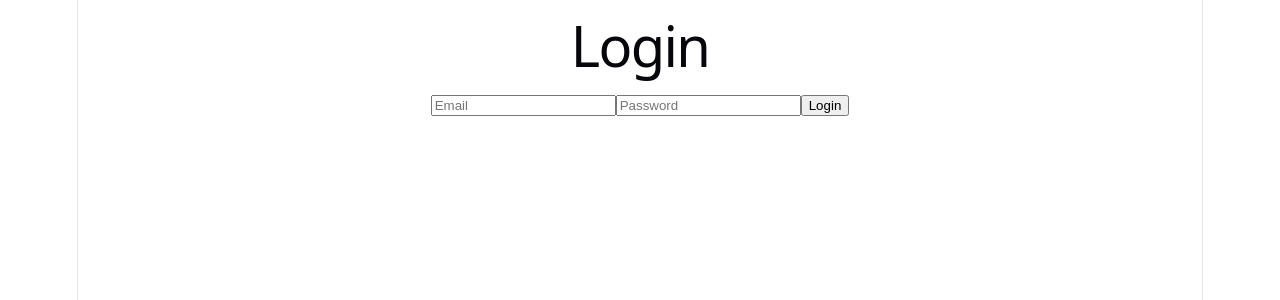
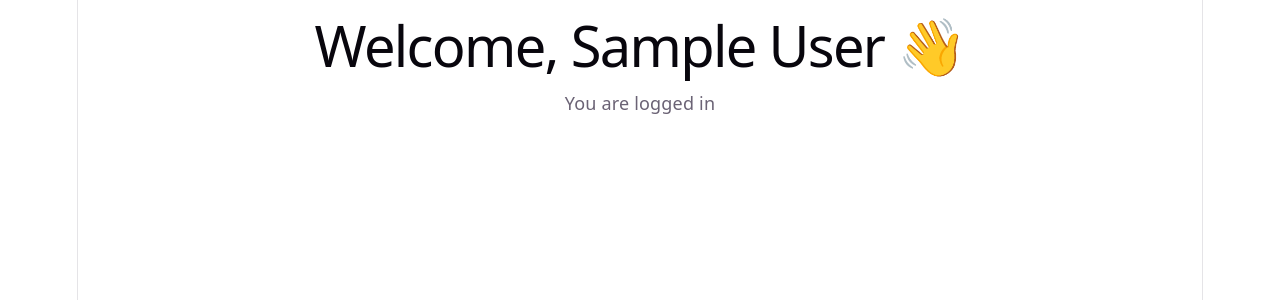
Before and after one commit to devshanuuu/task-tracker, a React app in the folder frontend/: page / in a window 1280 px wide. Shown: the top 300 px of the page. Built offline with nearby package versions, Linux system fonts and the light colour scheme; sample sign-in values are in the browser's storage; the HTML template or start-up script is replaced by a standard one.

Commit message:
Build react login auth flow

```diff
--- a/frontend/package.json
+++ b/frontend/package.json
@@ -12,7 +12,8 @@
   "dependencies": {
     "axios": "^1.20.0",
     "react": "^19.2.8",
-    "react-dom": "^19.2.8"
+    "react-dom": "^19.2.8",
+    "react-router-dom": "^7.18.4"
   },
   "devDependencies": {
     "@eslint/js": "^10.0.1",
--- a/frontend/src/App.jsx
+++ b/frontend/src/App.jsx
@@ -1,8 +1,16 @@
+import {BrowserRouter, Routes, Route} from 'react-router-dom'
+import ProtectedRoute from './components/ProtectedRoute'
+import Home from './components/Home'
 import Login from './components/Login'
 
 function App() {
   return (
-    <Login />
+    <BrowserRouter>
+       <Routes>
+          <Route path = "/login" element ={<Login />} />
+          <Route path = "/" element ={<ProtectedRoute><Home /></ProtectedRoute>} />
+       </Routes>
+    </BrowserRouter>
   )
 }
 
--- a/frontend/src/api/axios.js
+++ b/frontend/src/api/axios.js
@@ -2,4 +2,13 @@ import axios from 'axios'
 
 const api = axios.create({baseURL: 'http://127.0.0.1:8000/api',})
 
+api.interceptors.request.use((config) => {
+    const token = localStorage.getItem('token')
+
+        if(token) {
+            config.headers.Authorization = `Bearer ${token}`
+        }
+        return config
+})
+
 export default api
--- /dev/null
+++ b/frontend/src/components/Home.jsx
@@ -0,0 +1,13 @@
+
+function Home() {
+    const user = JSON.parse(localStorage.getItem('user'))
+
+    return (
+        <div>
+            <h1>Welcome, {user.name} 👋</h1>
+            <p>You are logged in</p>
+        </div>
+    )
+}
+
+export default Home
--- a/frontend/src/components/Login.jsx
+++ b/frontend/src/components/Login.jsx
@@ -1,17 +1,21 @@
 import {useState} from 'react'
-import axios from 'axios'
+import {useNavigate} from 'react-router-dom'
+import api from '../api/axios'
 
 function Login() {
     const[email,setEmail] = useState('');
     const[password, setPassword] = useState('');
+    const navigate = useNavigate()
 
     const handleSubmit = async(e) => {
       e.preventDefault(); // Prevent the default form submission behavior
 
       try {
-        const response = await axios.post('http://localhost:8000/api/login', {email: email, password: password,})
+        const response = await api.post('/login', {email: email, password: password,})
          console.log(response.data)
          localStorage.setItem('token', response.data.token) // Store the token in local storage
+         localStorage.setItem('user', JSON.stringify(response.data.user))
+         navigate('/') // Navigate after saving the token
       } catch(error) {
         console.log(error);
       }
--- /dev/null
+++ b/frontend/src/components/ProtectedRoute.jsx
@@ -0,0 +1,12 @@
+import { Navigate } from "react-router-dom";
+
+function ProtectedRoute({children}) {
+   const token = localStorage.getItem('token')
+
+   if(!token) {
+    return <Navigate to="/login" replace/>
+   }
+   return children
+}
+
+export default ProtectedRoute
```
Also changed, not shown: 1 other file (tests, documents, lock files or other folders).
